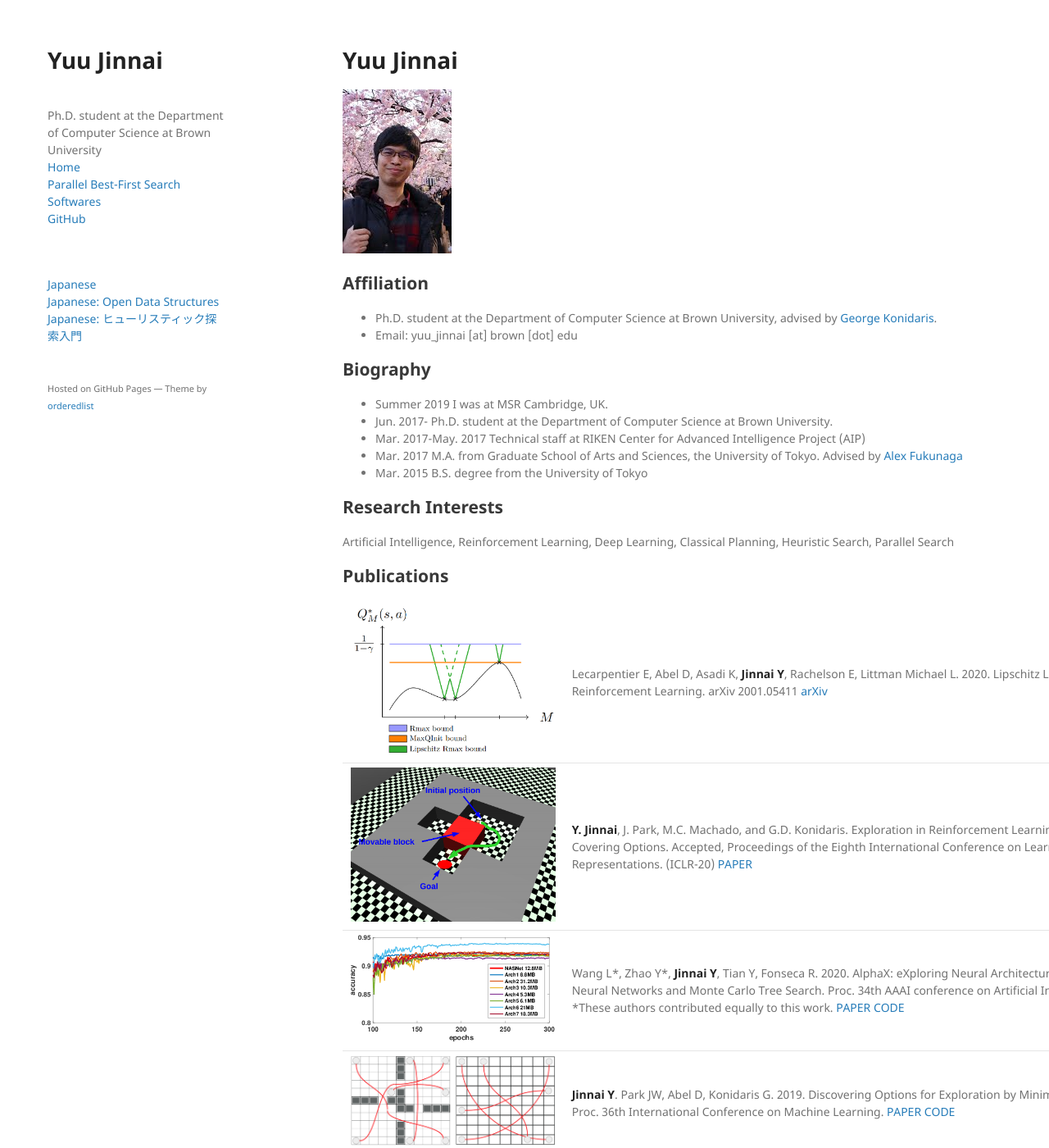
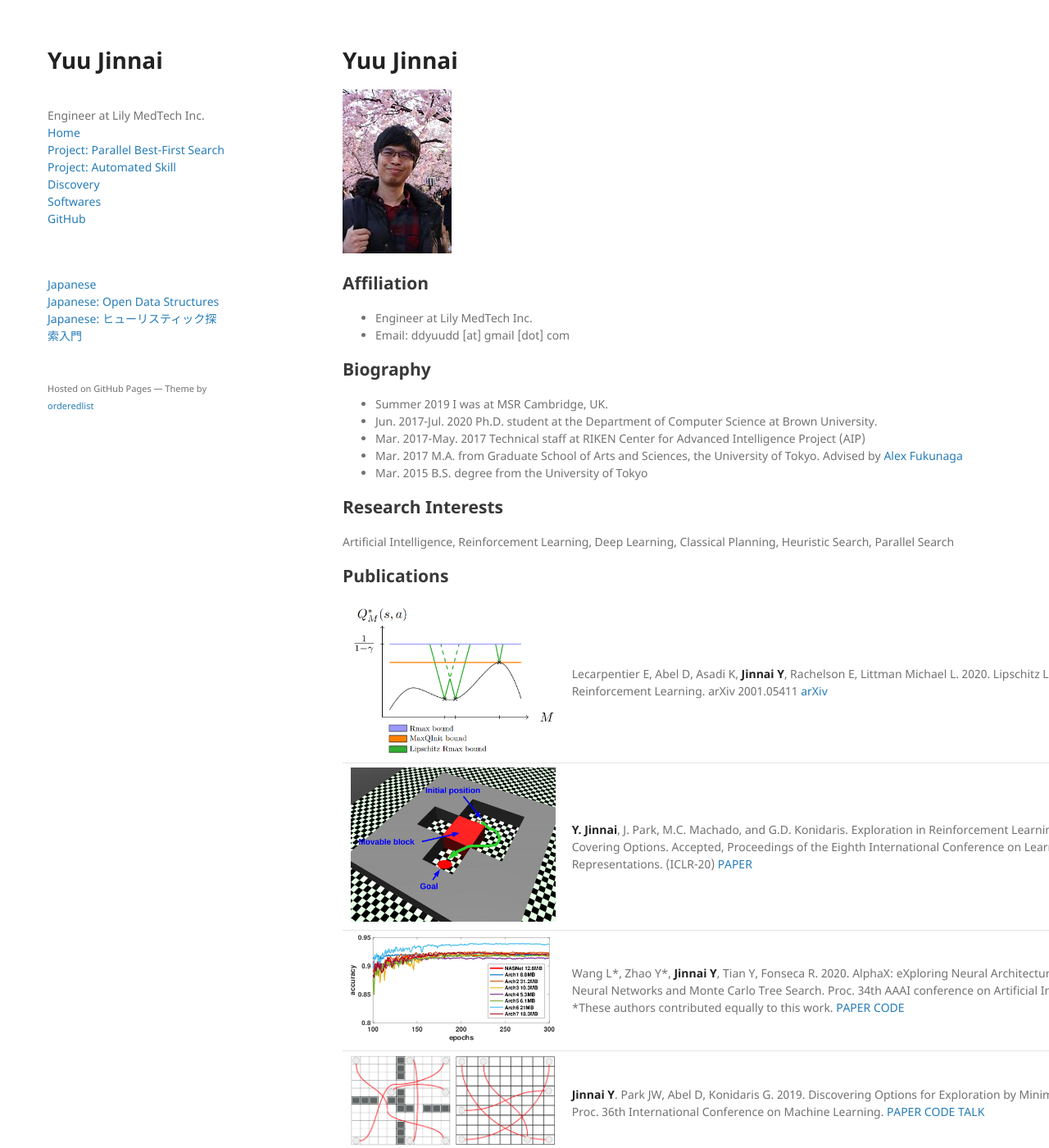
Before and after one commit to jinnaiyuu/jinnaiyuu.github.io, a Jekyll site: the page built from index.md, in a window 1280 px wide and 1400 px high. Shown: the whole window at 82% size. Built offline with Jekyll 4.4.1, drawn with Linux system fonts in a browser that asks for light colours; our own code applies the rules of GitHub Pages for plain Markdown files.

Commit message:
added a new page for options

```diff
--- a/_layouts/default.html
+++ b/_layouts/default.html
@@ -16,10 +16,11 @@
     <div class="wrapper">
       <header>
         <h1>Yuu Jinnai</h1> <br>
-	Ph.D. student at the Department of Computer Science at Brown University <br>
+	Engineer at Lily MedTech Inc. <br>
 
         <a href="/">Home</a> <br>
-        <a href="/parallel">Parallel Best-First Search</a> <br>
+        <a href="/parallel">Project: Parallel Best-First Search</a> <br>
+        <a href="/option">Project: Automated Skill Discovery</a> <br>
         <a href="/softwares">Softwares</a> <br>
         <p class="view"><a href="{{ site.github.owner_url }}">GitHub<small>{{ github_name }}</small></a></p> <br>
 	<br>
--- a/index.md
+++ b/index.md
@@ -3,13 +3,13 @@
 
 ## Affiliation
 
-- Ph.D. student at the Department of Computer Science at Brown University, advised by [George Konidaris](http://cs.brown.edu/people/gdk/).
-- Email: yuu_jinnai [at] brown [dot] edu
+- Engineer at Lily MedTech Inc.
+- Email: ddyuudd [at] gmail [dot] com
 
 ## Biography
 
 - Summer 2019 I was at MSR Cambridge, UK.
-- Jun. 2017- Ph.D. student at the Department of Computer Science at Brown University.
+- Jun. 2017-Jul. 2020 Ph.D. student at the Department of Computer Science at Brown University.
 - Mar. 2017-May. 2017 Technical staff at RIKEN Center for Advanced Intelligence Project (AIP)
 - Mar. 2017 M.A. from Graduate School of Arts and Sciences, the University of Tokyo. Advised by [Alex Fukunaga](http://metahack.org/index.html)
 - Mar. 2015 B.S. degree from the University of Tokyo
@@ -25,8 +25,8 @@ Artificial Intelligence, Reinforcement Learning, Deep Learning, Classical Planni
 | <img src="../images/papers/lipschitz.png" alt="lipschitz" width="700" />  | Lecarpentier E, Abel D, Asadi K, **Jinnai Y**, Rachelson E, Littman Michael L. 2020. Lipschitz Lifelong Reinforcement Learning. arXiv 2001.05411 [arXiv](https://arxiv.org/abs/2001.05411) |
 | <img src="../images/papers/ICLR-20.png" alt="iclr-20" width="550" />  | **Y. Jinnai**, J. Park, M.C. Machado, and G.D. Konidaris. Exploration in Reinforcement Learning with Deep Covering Options. Accepted, Proceedings of the Eighth International Conference on Learning Representations. (ICLR-20) [PAPER](../pdf/papers/ICLR-20.pdf) |
 | <img src="../images/papers/alphaX.png" alt="alphaX" width="700" />  | Wang L\*, Zhao Y\*, **Jinnai Y**, Tian Y, Fonseca R. 2020. AlphaX: eXploring Neural Architectures with Deep Neural Networks and Monte Carlo Tree Search. Proc. 34th AAAI conference on Artificial Intelligence AAAI-20) \*These authors contributed equally to this work. [PAPER](https://arxiv.org/abs/1903.11059) [CODE](https://github.com/linnanwang/AlphaX-NASBench101) |
-| <img src="../images/papers/covering-option.png" alt="options-for-RL" width="350" /> | **Jinnai Y**. Park JW, Abel D, Konidaris G. 2019. Discovering Options for Exploration by Minimizing Cover Time. Proc. 36th International Conference on Machine Learning. [PAPER](../pdf/papers/ICML-19-rl.pdf) [CODE](https://github.com/jinnaiyuu/Optimal-Options-ICML-2019) |
-| <img src="../images/papers/options.png" alt="options-for-planning" width="700" />  | **Jinnai Y**, Abel D, Hershkowitz E, Littman M, Konidaris G. 2019. Finding Options that Minimize Planning Time. Proc. 36th International Conference on Machine Learning. [PAPER](../pdf/papers/ICML-19-plan.pdf) [CODE](https://github.com/jinnaiyuu/Optimal-Options-ICML-2019) |
+| <img src="../images/papers/covering-option.png" alt="options-for-RL" width="350" /> | **Jinnai Y**. Park JW, Abel D, Konidaris G. 2019. Discovering Options for Exploration by Minimizing Cover Time. Proc. 36th International Conference on Machine Learning. [PAPER](../pdf/papers/ICML-19-rl.pdf) [CODE](https://github.com/jinnaiyuu/Optimal-Options-ICML-2019) [TALK](https://slideslive.com/38917406/reinforcement-learning-theory) |
+| <img src="../images/papers/options.png" alt="options-for-planning" width="700" />  | **Jinnai Y**, Abel D, Hershkowitz E, Littman M, Konidaris G. 2019. Finding Options that Minimize Planning Time. Proc. 36th International Conference on Machine Learning. [PAPER](../pdf/papers/ICML-19-plan.pdf) [CODE](https://github.com/jinnaiyuu/Optimal-Options-ICML-2019) [TALK](https://slideslive.com/38917406/reinforcement-learning-theory)|
 | <img src="../images/papers/SPiRL-19.png" alt="options-for-RL" width="350" /> | **Jinnai Y**, Abel D, Park JW, Hershkowitz E, Littman M, Konidaris G. 2019. Skill Discovery with Well-Defined Objectives. ICLR Worshop on Structure and Priors in Reinforcement Learning. [PAPER](../pdf/papers/SPiRL-19.pdf) |
 | <img src="../images/papers/AAAI-19.png" alt="aaai-19" width="700" />  | Abel D, Arumugam D, Asadi K, **Jinnai Y**, Littman M, Wong L. S. 2019. State Abstraction as Compression in Apprenticeship Learning. Proc. 33rd AAAI Conference on Artificial Intelligence (AAAI-19). [PAPER](../pdf/papers/AAAI-19.pdf) [CODE](https://github.com/david-abel/rl_info_theory) |
 | <img src="../images/papers/ICML-18.png" alt="icml-18" width="700" />  | Abel D\*, **Jinnai Y\***, Guo Y, Konidaris G, Littman M. 2018. Policy and Value Transfer for Lifelong Reinforcement Learning. Proc. 35th International Conference on Machine Learning. \*These authors contributed equally to this work. [PAPER](../pdf/papers/ICML-18.pdf) [POSTER](../pdf/posters/NEML-18 poster.pdf) [CODE](https://github.com/david-abel/transfer_rl_icml_2018) [TALK by D. Abel](https://youtu.be/x98LGXidIYA?t=46m32s) |
```
Also changed, not shown: ja/index.md (+1 -1 lines), option.md (added, +22 -0 lines), parallel.md (+1 -0 lines).
